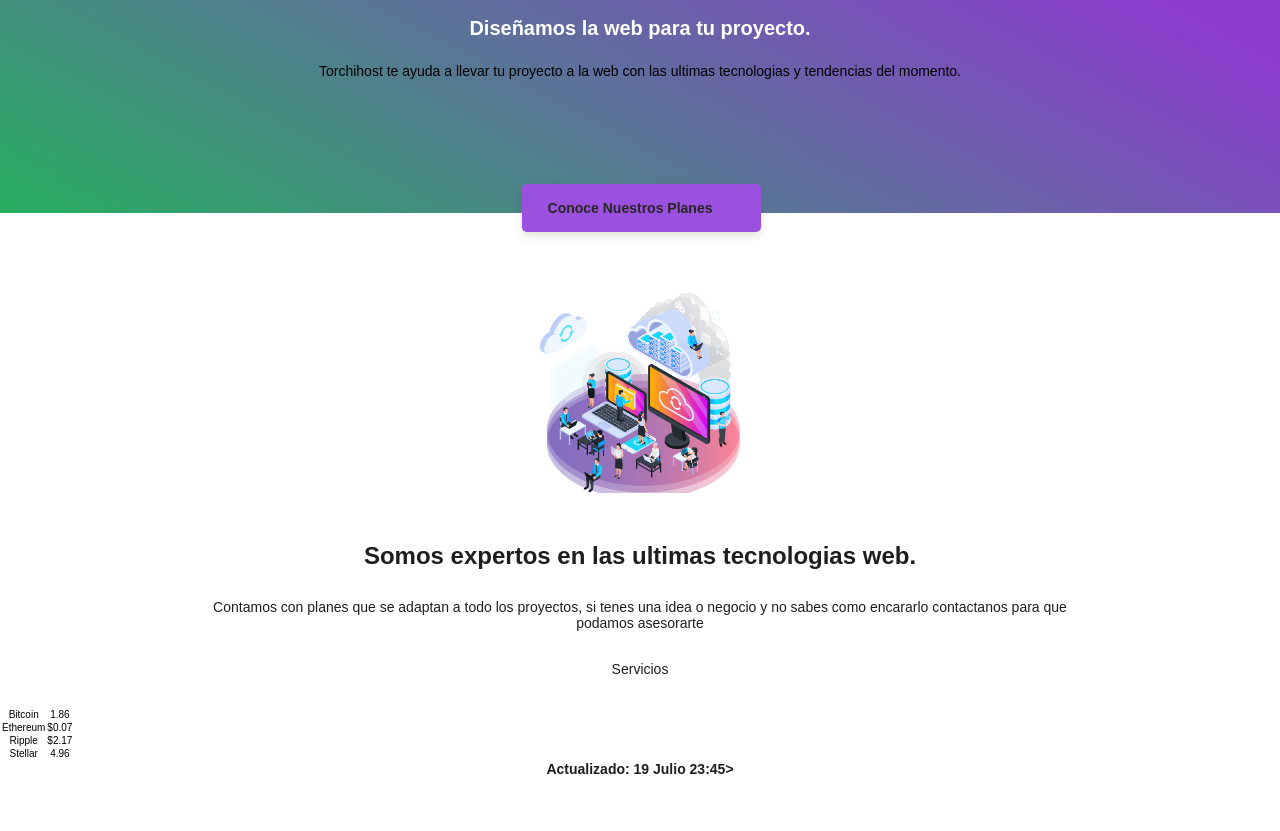
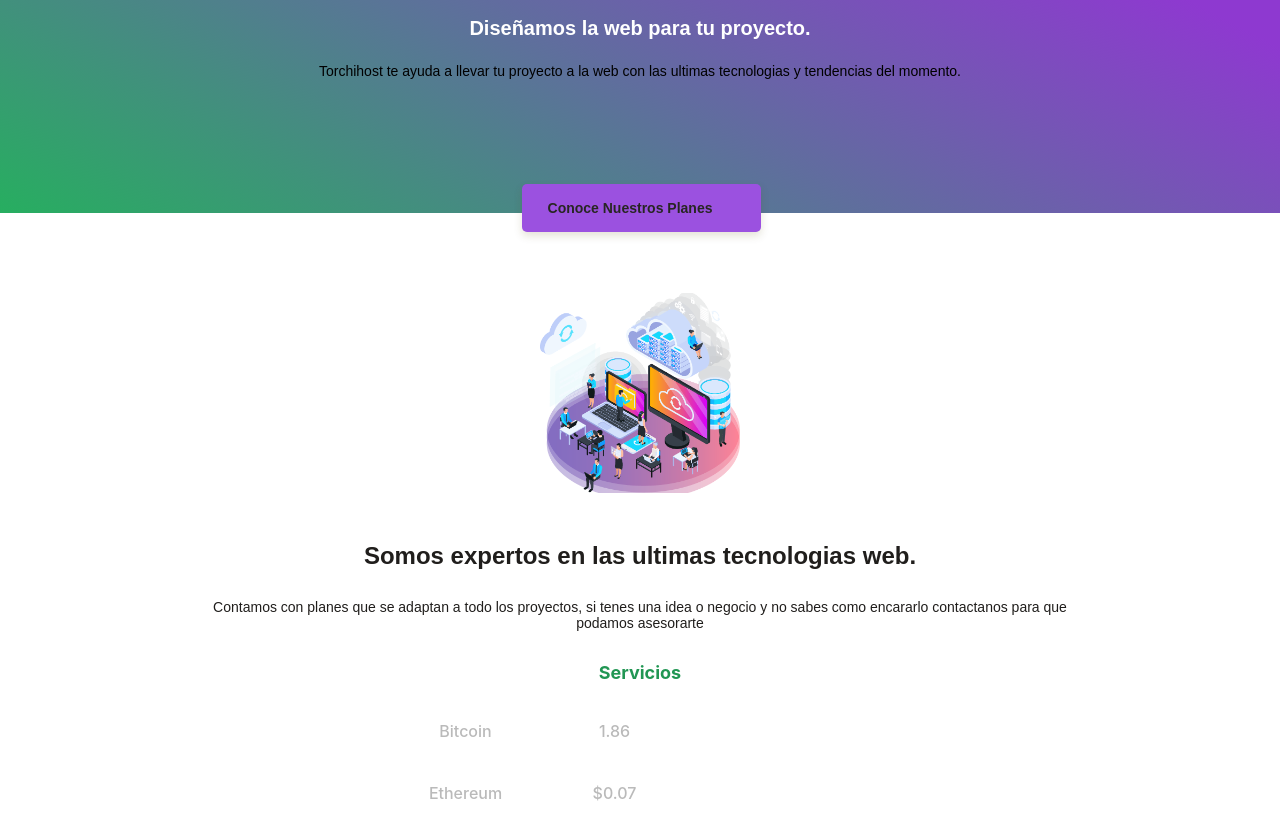
Before and after one commit to JuanTorchia/responsiveMobileFirst, a plain HTML site: page index.html in a window 1280 px wide. Shown: the part 121-952 px from the top of the page. Drawn offline with Linux system fonts and the light colour scheme.

Commit message:
Se asigna los estilos a las currency

```diff
--- a/index.html
+++ b/index.html
@@ -30,7 +30,7 @@
     </div>
     <section class="main-tables-container">
         <div class="main-currency-table">
-            <p class="currecy-table--title">Servicios</p>
+            <p class="currency-table--title">Servicios</p>
             <div class="currency-table--container">
                 <table>
                     <tr>
@@ -53,7 +53,7 @@
             </div>
             <div class="currency-table--date">
                 <p>
-                    <b>Actualizado: 19 Julio 23:45></b>
+                    <b>Actualizado: 19 Julio 23:45</b>
                 </p>
             </div>
         </div>
--- a/style.css
+++ b/style.css
@@ -152,3 +152,42 @@ main {
     line-height: 1.6rem;
     color: #201E1C;
 }
+
+.main-currency-table {
+    width: 70%;
+    min-width: 235px;
+    max-width: 500px;
+    height: 360px;
+    margin: 0 auto;
+    font-family: "Inter", sans-serif;
+}
+
+.main-currency-table .currency-table--title {
+    margin-bottom: 15px;
+    font-size: 1.8rem;
+    font-weight: bold;
+    line-height: 2.3rem;
+    color: var(--bitcoin-orange)
+}
+
+.currency-table--container {
+    width: 90%;
+    min-width: 230px;
+    max-width: 300px;
+    height: 250px;
+    margin 0 auto;
+}
+
+.currency-table--container table {
+    width: 100%;
+    height: 100%;
+}
+
+.currency-table--container td {
+    width: 50%;
+    font-size: 1.6rem;
+    font-weight: 500;
+    line-height: 1.9rem;
+    color: var(--grey);
+    background-color: var(--just-white);
+}
```
